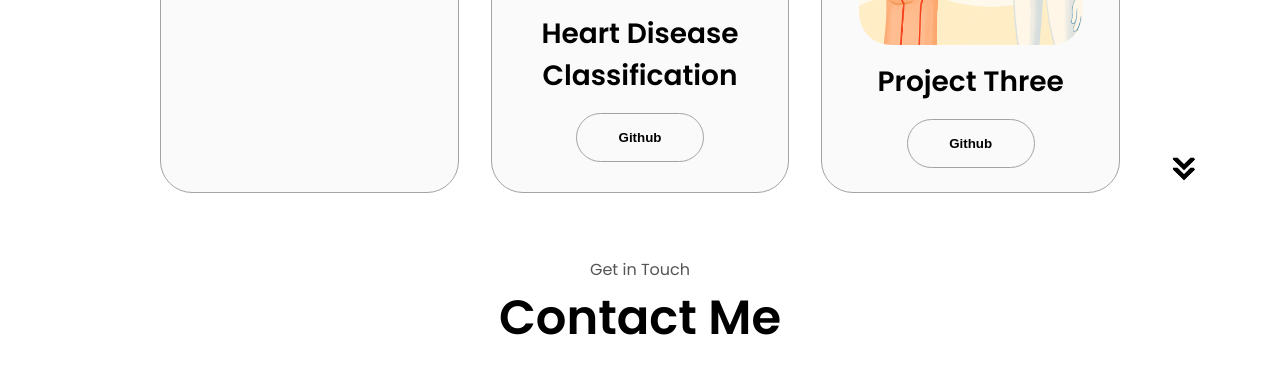
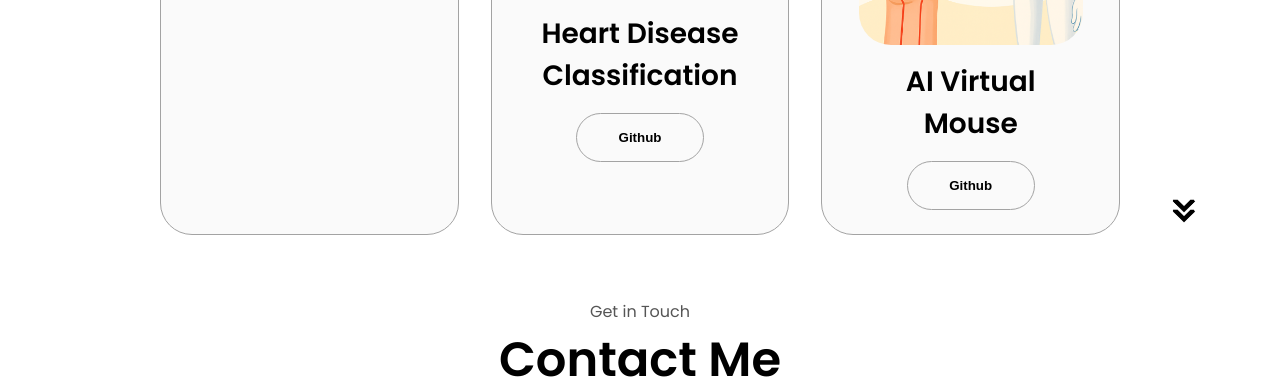
Before and after one commit to Jithu0080/Portfolio, a plain HTML site: page index.html in a window 1280 px wide. Shown: the part 2959-3342 px from the top of the page. Drawn offline with Linux system fonts and the light colour scheme.

Commit message:
index.html

```diff
--- a/index.html
+++ b/index.html
@@ -285,7 +285,7 @@
                 class="project-img"
               />
             </div>
-            <h2 class="experience-sub-title project-title">Project Three</h2>
+            <h2 class="experience-sub-title project-title">AI Virtual Mouse</h2>
             <div class="btn-container">
               <button
                 class="btn btn-color-2 project-btn"
```
